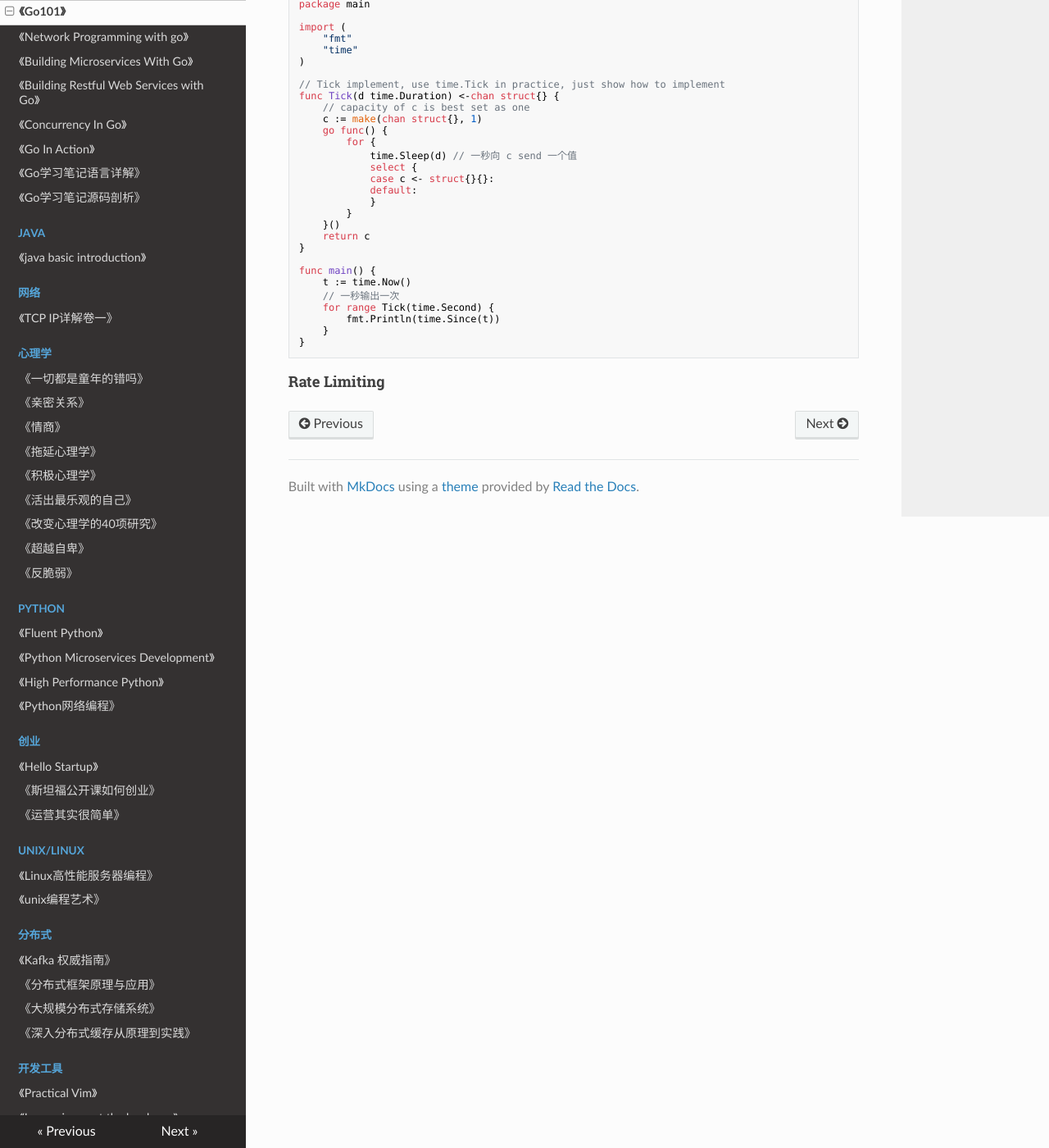
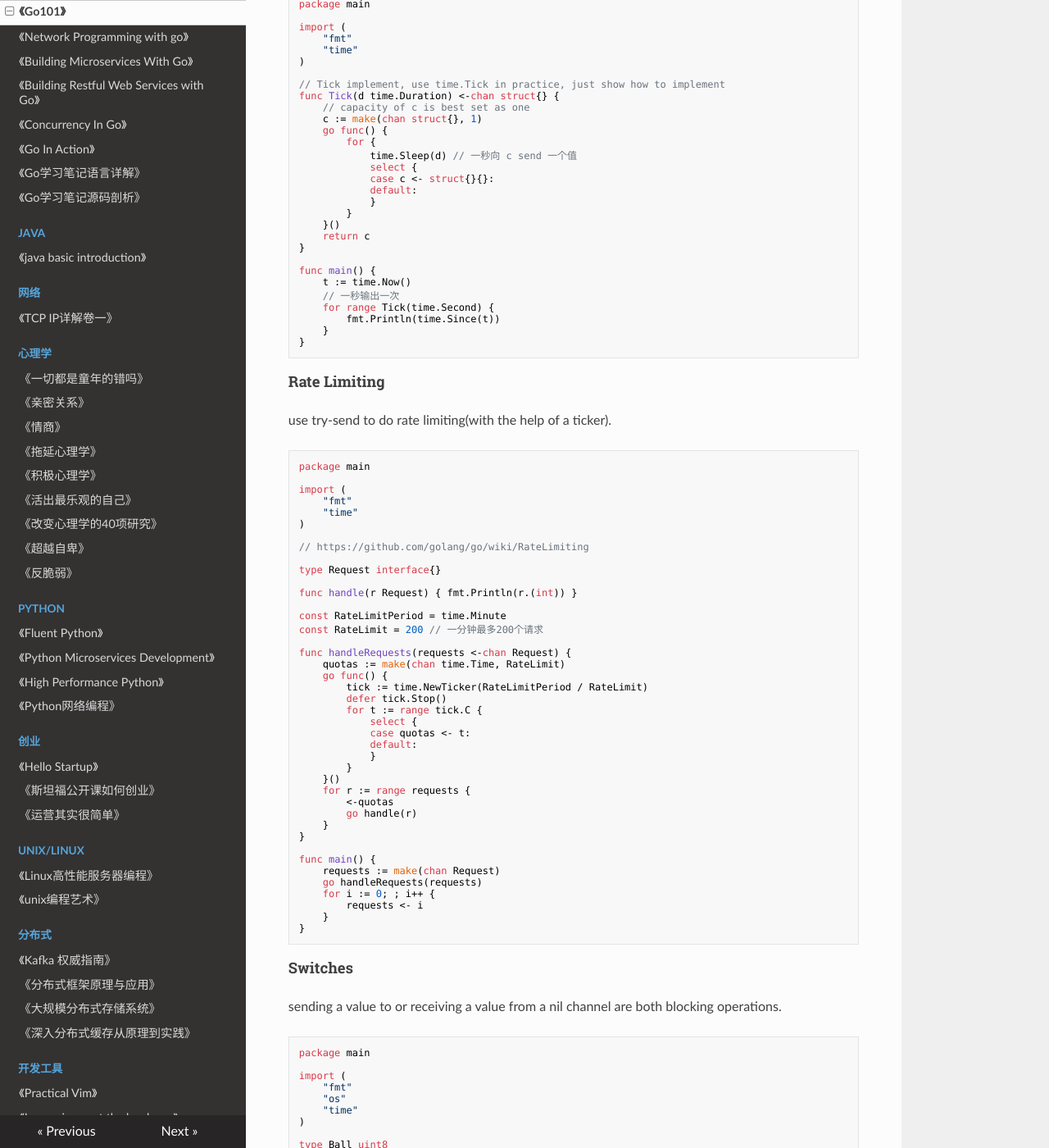
Before and after one commit to PegasusWang/booknotes, an MkDocs documentation site: the page built from docs/golang/go101/book.md, in a window 1280 px wide and 1400 px high, scrolled down 11551 px. Shown: the whole window at 82% size. Built offline with MkDocs 1.6.1, drawn with Linux system fonts in a browser that asks for light colours; nearby versions of some CDN libraries; old or Windows-style settings are respelled for this version of MkDocs; some of the changed text lies outside the part shown.

Commit message:
go channel demo:timeout,ratelimit;switches

````diff
--- a/docs/golang/go101/book.md
+++ b/docs/golang/go101/book.md
@@ -741,3 +741,129 @@ func main() {
 ```
 
 #### Rate Limiting
+
+use try-send to do rate limiting(with the help of a ticker).
+
+
+```go
+package main
+
+import (
+	"fmt"
+	"time"
+)
+
+// https://github.com/golang/go/wiki/RateLimiting
+
+type Request interface{}
+
+func handle(r Request) { fmt.Println(r.(int)) }
+
+const RateLimitPeriod = time.Minute
+const RateLimit = 200 // 一分钟最多200个请求
+
+func handleRequests(requests <-chan Request) {
+	quotas := make(chan time.Time, RateLimit)
+	go func() {
+		tick := time.NewTicker(RateLimitPeriod / RateLimit)
+		defer tick.Stop()
+		for t := range tick.C {
+			select {
+			case quotas <- t:
+			default:
+			}
+		}
+	}()
+	for r := range requests {
+		<-quotas
+		go handle(r)
+	}
+}
+
+func main() {
+	requests := make(chan Request)
+	go handleRequests(requests)
+	for i := 0; ; i++ {
+		requests <- i
+	}
+}
+```
+
+#### Switches
+
+sending a value to or receiving a value from a nil channel are both blocking operations.
+
+```go
+package main
+
+import (
+	"fmt"
+	"os"
+	"time"
+)
+
+type Ball uint8
+
+func Play(playerName string, table chan Ball, serve bool) {
+	var receive, send chan Ball
+	if serve {
+		receive, send = nil, table
+	} else {
+		receive, send = table, nil
+	}
+	var lastValue Ball = 1
+	for {
+		select {
+		case send <- lastValue:
+		case value := <-receive:
+			fmt.Println(playerName, value)
+			value += lastValue
+			if value < lastValue {
+				os.Exit(0)
+			}
+			lastValue = value
+		}
+		// switch on/off
+		receive, send = send, receive
+		time.Sleep(time.Second)
+	}
+}
+func main() {
+	table := make(chan Ball)
+	go Play("A:", table, false)
+	Play("B:", table, true)
+}
+```
+
+#### Control code execution possibility weights
+
+```go
+package main
+
+import "fmt"
+
+func main() {
+	foo, bar := make(chan struct{}), make(chan struct{})
+	close(foo)
+	close(bar)
+	x, y := 0.0, 0.0
+	f := func() { x++ }
+	g := func() { y++ }
+
+	for i := 0; i < 100000; i++ {
+		select {
+		case <-foo: // foo 这里大概调用次数是 bar 的两倍
+			f()
+		case <-foo:
+			f()
+		case <-bar:
+			g()
+		}
+	}
+	fmt.Println(x / y) // 大概是 2
+}
+```
+
+#### Select from dynamic number cases
+
+reflect also provides TrySend and TryRecv functions to implement one-case-plus-default select blocks.
````
